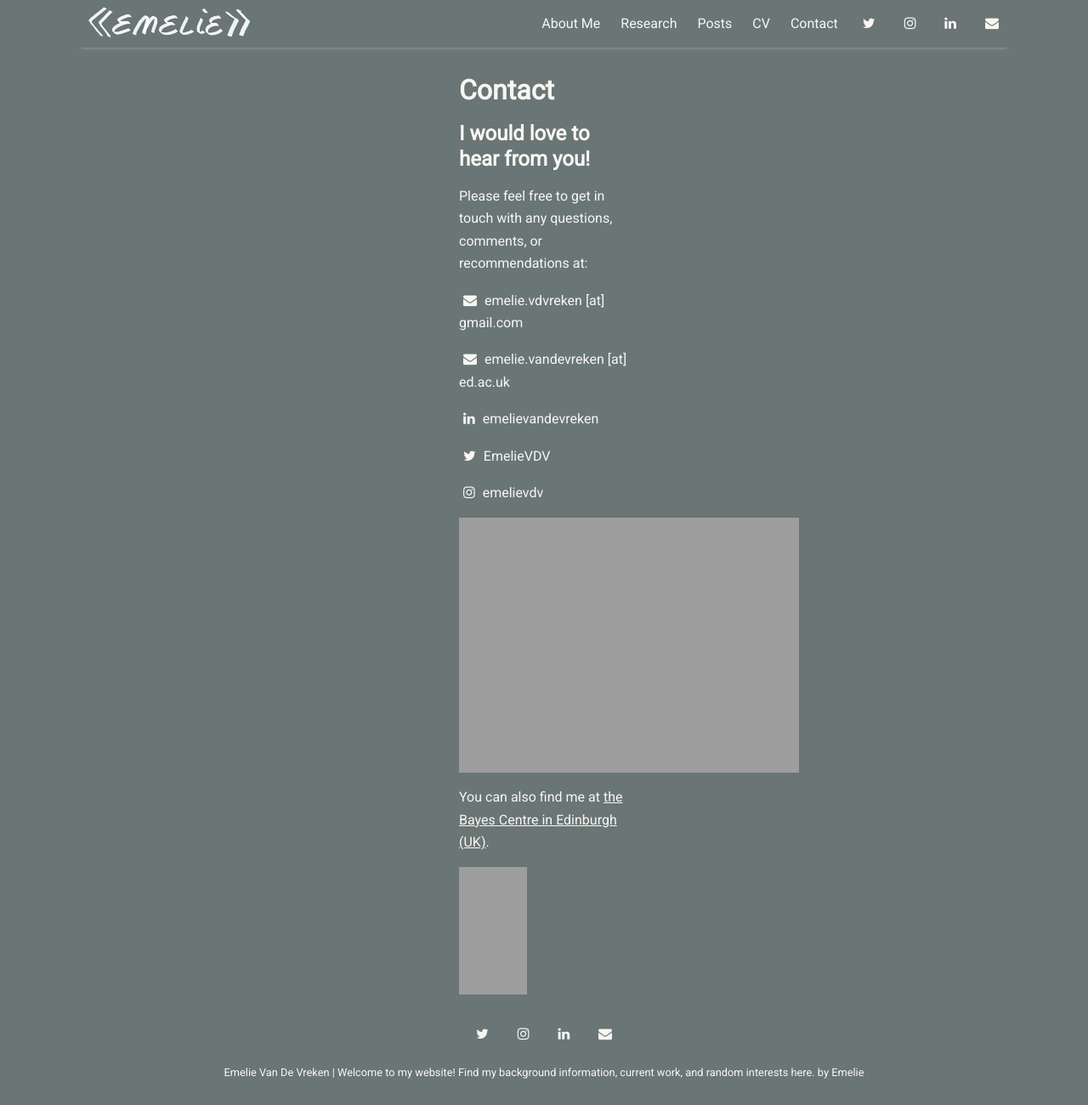
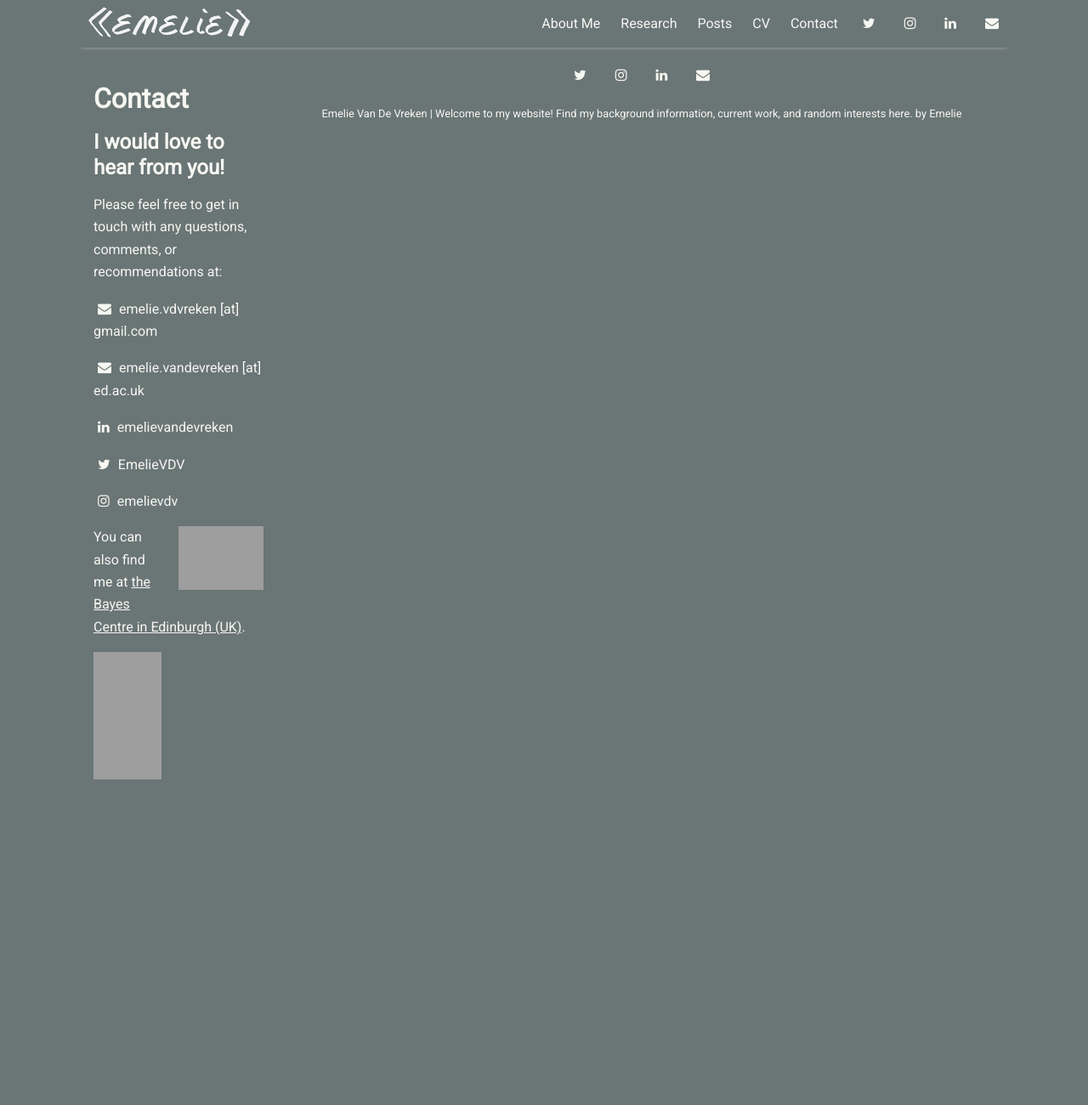
Before and after one commit to evdv/evdv.github.io, a Jekyll site: the page built from _pages/contact.md, in a window 1280 px wide and 1300 px high. Shown: the whole window at 85% size. Built offline with Jekyll 4.4.1, drawn with Linux system fonts in a browser that asks for light colours; nearby versions of some CDN libraries; grey boxes are pictures that could not be loaded.

Commit message:
Try realigning contact page

```diff
--- a/_pages/contact.md
+++ b/_pages/contact.md
@@ -18,7 +18,7 @@
 
 <a href="https://instagram.com/emelievdv" id="textlinks"><i class="fa fa-instagram" aria-hidden="true"></i> emelievdv</a>
 
-![telephone]({{ site.github.url }}/assets/img/objects/information-telephone.jpg){:class="img-responsive"}
+<img style="float: right; margin: 0px 0px 15px 15px;" src="{{ site.github.url }}/assets/img/objects/information-telephone.jpg" width="100" />
 
 You can also find me at [the Bayes Centre in Edinburgh (UK)](https://goo.gl/maps/kxVQTmeRVQHTD56B6){:class="textlinks"}.
 
--- a/_sass/_page.scss
+++ b/_sass/_page.scss
@@ -3,6 +3,7 @@
   display: block;
   margin: 10px auto 10px;
   padding: 0px 10px 10px;
+  float: left;
 }
 
 #textlinks {
```
